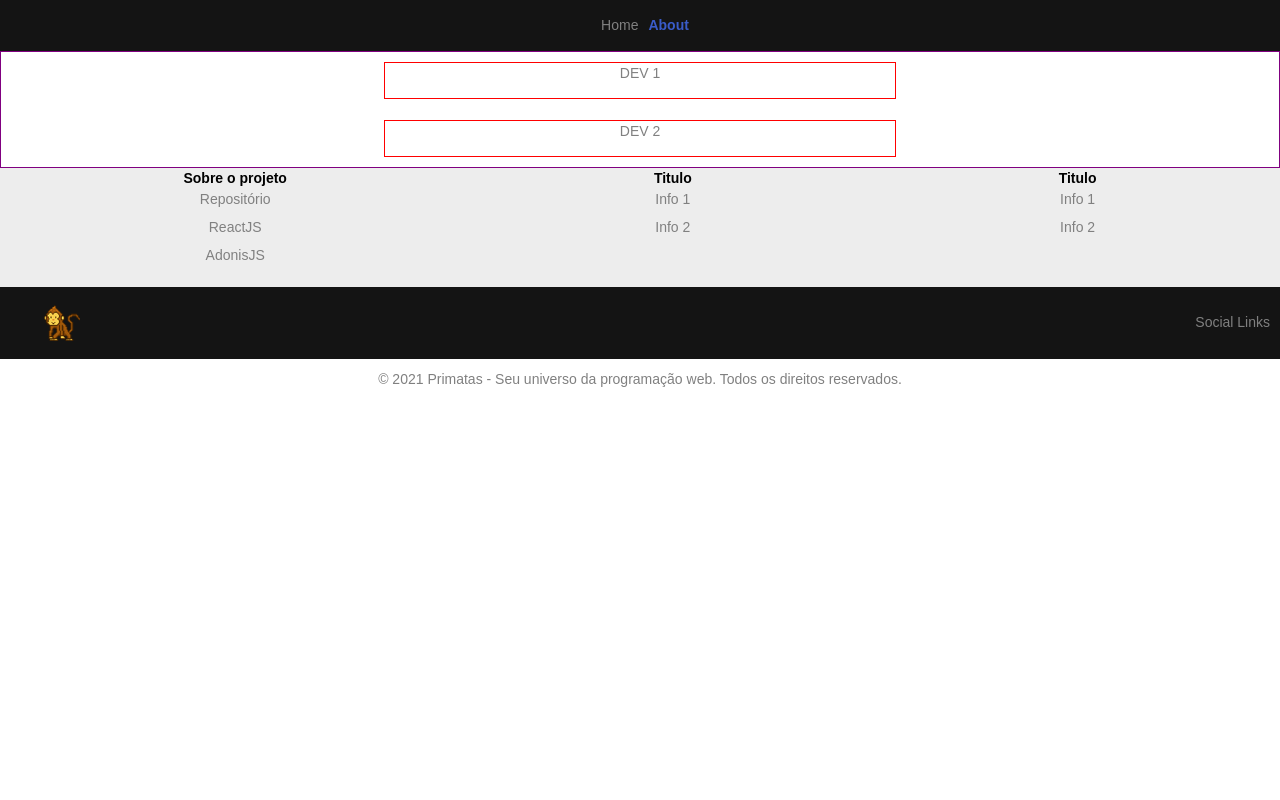
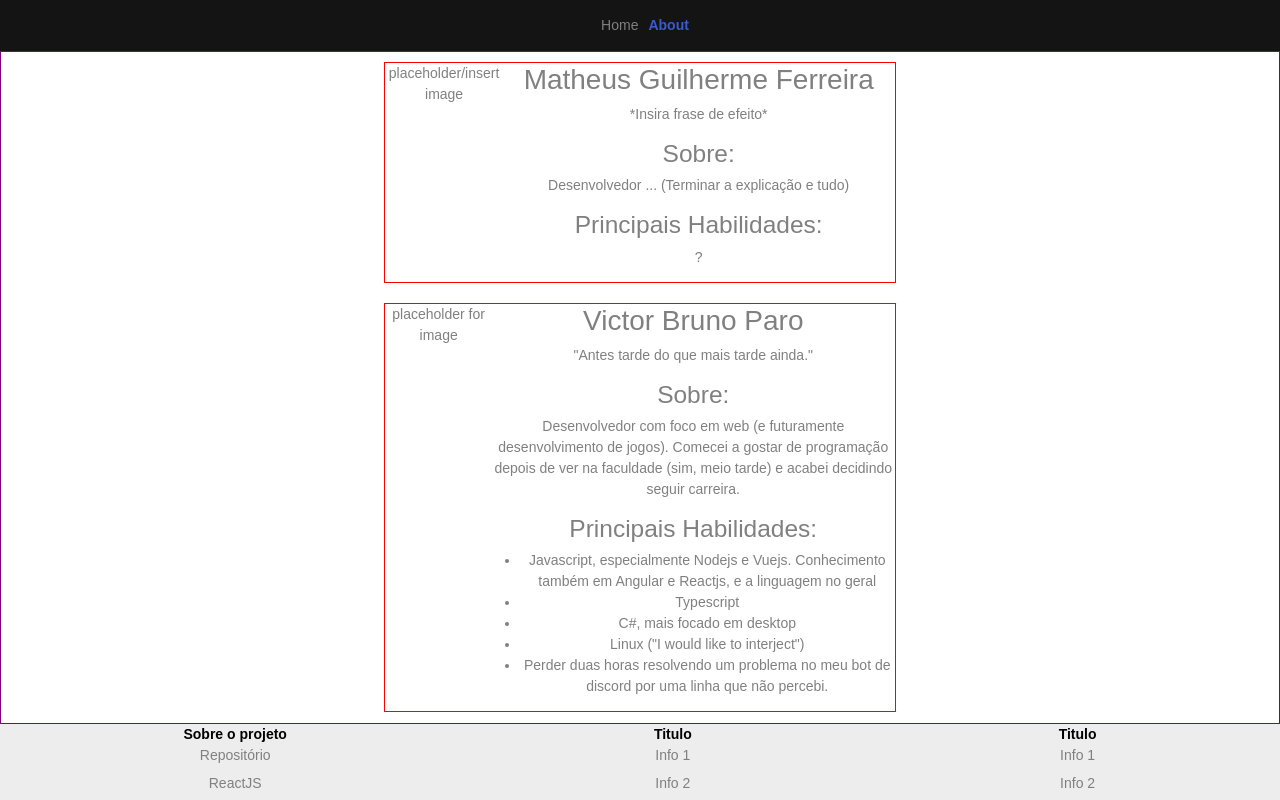
Before and after one commit to wyvern800/personal-blog-front, a React app: page /about in a window 1280 px wide. Shown: the top 800 px of the page. Built offline with nearby package versions, Linux system fonts and the light colour scheme.

Commit message:
Started structuring dev about sections, filling mine with info

```diff
--- a/src/views/About/index.js
+++ b/src/views/About/index.js
@@ -11,10 +11,34 @@ export default class About extends Component {
         <Container>
           <Main>
             <AboutSection>
-              <p>DEV 1</p>
+              <p>placeholder/insert image</p>
+              <div class="devInfo">
+                <h2>Matheus Guilherme Ferreira</h2>
+                <p>*Insira frase de efeito*</p>
+                <h3>Sobre:</h3>
+                <p>Desenvolvedor ... (Terminar a explicação e tudo)</p>
+                <h3>Principais Habilidades:</h3>
+                <p>?</p>
+              </div>
             </AboutSection>
             <AboutSection>
-              <p>DEV 2</p>
+              <p>placeholder for image</p>
+              <div class="devInfo">
+                <h2>Victor Bruno Paro</h2>
+                <p>"Antes tarde do que mais tarde ainda."</p>
+                <h3>Sobre:</h3>
+                <p>Desenvolvedor com foco em web (e futuramente desenvolvimento de jogos). Comecei a gostar de programação depois de ver na faculdade (sim, meio tarde)
+                  e acabei decidindo seguir carreira.
+                </p>
+                <h3>Principais Habilidades: </h3>
+                <ul>
+                  <li>Javascript, especialmente Nodejs e Vuejs. Conhecimento também em Angular e Reactjs, e a linguagem no geral</li>
+                  <li>Typescript</li>
+                  <li>C#, mais focado em desktop</li>
+                  <li>Linux ("I would like to interject")</li>
+                  <li>Perder duas horas resolvendo um problema no meu bot de discord por uma linha que não percebi.</li>
+                </ul>
+              </div>
             </AboutSection>
           </Main>
         </Container>
--- a/src/views/About/styles.js
+++ b/src/views/About/styles.js
@@ -21,7 +21,10 @@ export const Main = styled.div`
     }
 `
 export const AboutSection = styled.div`
+    display: flex;
+    flex-direction: row;
     margin-top: 2%;
     margin-bottom: 2%;
     border: 1px solid red;
+    color: black;
 `
```
